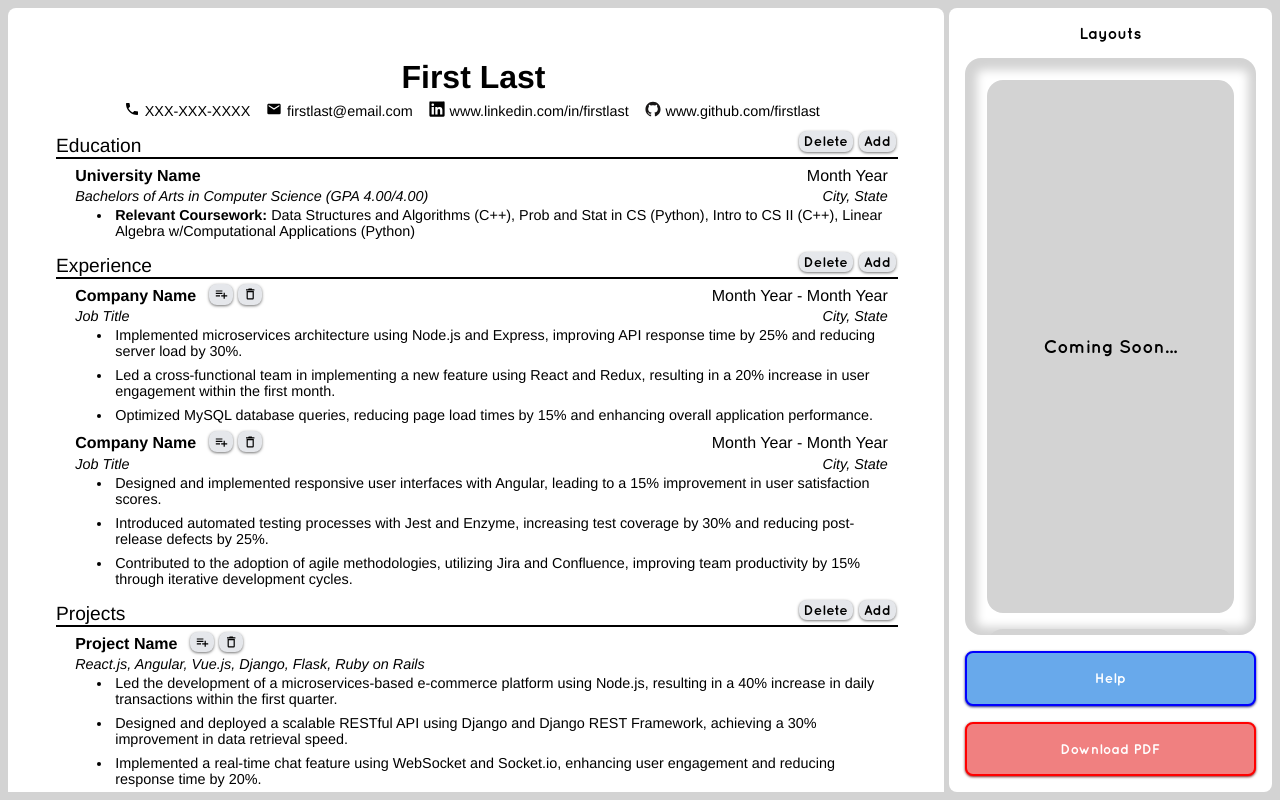
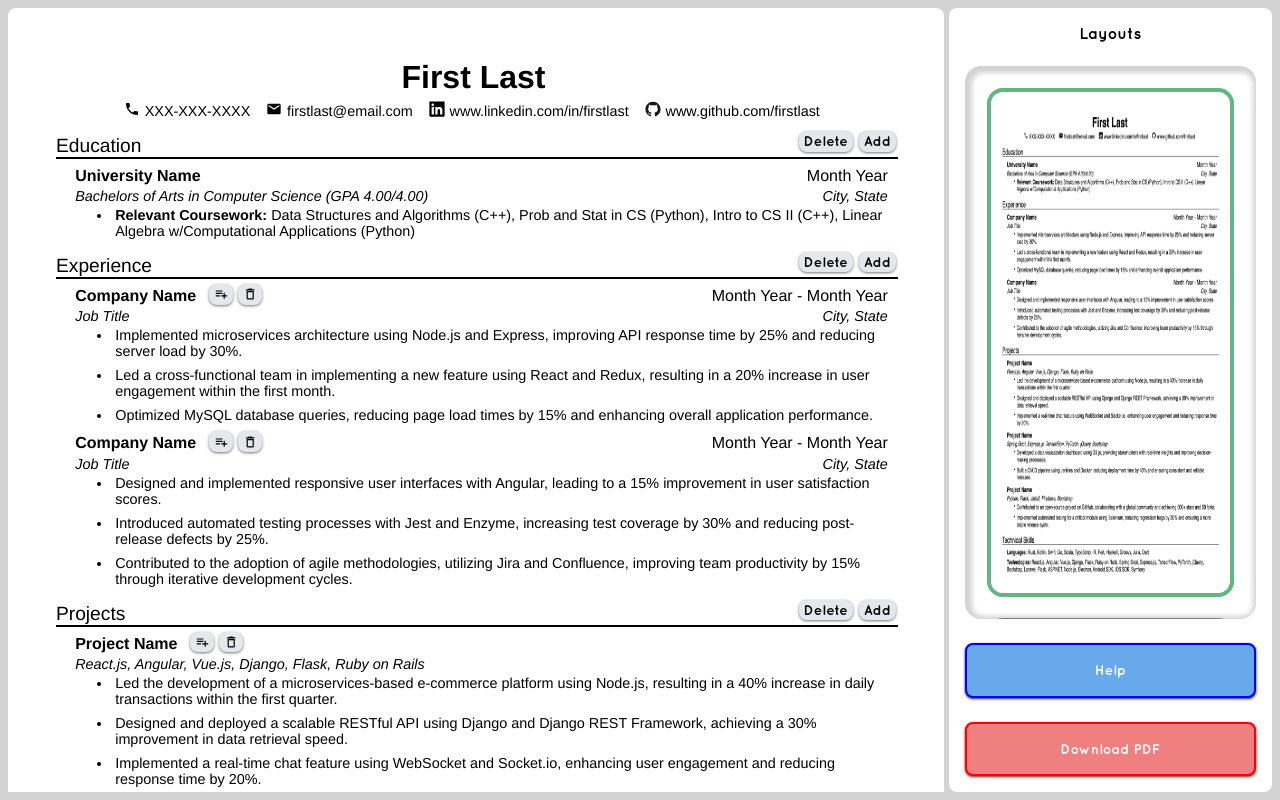
Before and after one commit to jehuzepedasilva2/cv-app, a React (Vite) app: page / in a window 1280 px wide. Built offline with nearby package versions, Linux system fonts and the light colour scheme.

Commit message:
made layouts clickable, only one layout option for now

```diff
--- a/src/Buttons.jsx
+++ b/src/Buttons.jsx
@@ -36,8 +36,6 @@ ListItemDeleteButton.propTypes = {
   setInfo: PropTypes.func,
   id: PropTypes.string,
 }
-
-// TODO: correctly disable the corresponding edit buttons when deleting list items
 
 function mainSectionAdds(thisId, isEducation, isProject) {
   let obj;
--- a/src/Layouts.jsx
+++ b/src/Layouts.jsx
@@ -1,6 +1,51 @@
 import './styles/Layouts.css';
+import {
+  contactInfo,
+  educationInfo,
+  experienceInfo,
+  projectsInfo,
+  technicalSkillsInfo
+} from './data.js';
+import Section from "./Section.jsx";
+import TopPage from "./TopPage.jsx";
+import layoutOne from './assets/imgs/layout-1.png'
+
+// eslint-disable-next-line
+function LayoutOne() {
+  return (
+    <div id="pdf-document" className="page">
+      <TopPage
+        contactInfo={contactInfo}
+      />
+      <Section
+        sectionTitle='Education'
+        information={educationInfo}
+        isEducation={true}
+      />
+      <Section
+        sectionTitle='Experience'
+        information={experienceInfo}
+      />
+      <Section
+        sectionTitle='Projects'
+        information={projectsInfo}
+        isProjects={true}
+      />
+      <Section
+        sectionTitle='Technical Skills'
+        information={technicalSkillsInfo}
+        isSkills={true}
+      />
+    </div>
+  );
+}
 
 export default function LayoutsSide() {
+
+  const handleClick = (e) => {
+    e.target.classList.add('curr-layout');
+  }
+
   return (
     <>
       <div id="hl1" className="heading-layout">
@@ -16,25 +61,31 @@ export default function LayoutsSide() {
         </div>
       </div>
       <div className="layout-choices">
-        <div id="l01" className="layout">
+        <div id="l01" className="layout one">
+          <img
+            id='l01-img'
+            //! REMOVE THIS
+            className='curr-layout'
+            src={layoutOne}
+            onClick={handleClick}
+            ></img>
+        </div>
+        <div id="l02" className="layout two">
           Coming Soon...
         </div>
-        <div id="l02" className="layout">
+        <div id="l03" className="layout three">
           Coming Soon...
         </div>
-        <div id="l03" className="layout">
+        <div id="l04" className="layout four">
           Coming Soon...
         </div>
-        <div id="l04" className="layout">
+        <div id="l05" className="layout five">
           Coming Soon...
         </div>
-        <div id="l05" className="layout">
+        <div id="l06" className="layout six">
           Coming Soon...
         </div>
-        <div id="l06" className="layout">
-          Coming Soon...
-        </div>
-        <div id="l07" className="layout">
+        <div id="l07" className="layout seven">
           Coming Soon...
         </div>
       </div>
--- a/src/Section.jsx
+++ b/src/Section.jsx
@@ -116,7 +116,7 @@ function ListItem({
   parentId,
   id
 }) {
-
+  console.log(parentId.substring(0, 3));
   const handleBlurCallback = (e) => {
         setInfo(information.map(item => {
           if (item.id === parentId) {
--- a/src/styles/HelpModal.css
+++ b/src/styles/HelpModal.css
@@ -79,3 +79,34 @@
   width: 5%;
   height: 5%;
 }
+
+@media (max-width: 1000px) {
+  .help-modal-content {
+    height: 60%;
+    width: 60%;
+    overflow: scroll;
+  }
+
+  .content {
+    padding: 3rem;
+  }
+}
+
+@media (max-width: 500px) {
+  .help-modal-content {
+    height: 80%;
+    width: 100%;
+    overflow: scroll;
+  }
+
+  .content {
+    padding: 1rem;
+  }
+}
+
+@media (max-height: 350px) {
+  .help-modal-content{
+    height: 100%;
+    width: 100%;
+  }
+}
--- a/src/styles/Layouts.css
+++ b/src/styles/Layouts.css
@@ -41,11 +41,11 @@
 .layout-choices {
   display: flex;
   flex-wrap: wrap;
-  gap: 1rem;
+  gap: 1.3rem;
   padding: 1.4rem;
   border-radius: 1rem;
   height: 100%;
-  box-shadow: inset 2px 2px 10px 10px lightgray;
+  box-shadow: inset 2px 2px 5px 5px lightgray;
   overflow: scroll;
   scroll-snap-type: y mandatory;
   scroll-behavior: smooth;
@@ -54,7 +54,30 @@
 
 .layout-choices > * {
   /* goes on the children */
-  scroll-snap-align: center; /* Adjust to 'center' or 'end' if needed */
+  scroll-snap-align: center;
+}
+
+.layout {
+  box-sizing: border-box;
+  cursor: pointer;
+  transition: transform 0.3s ease-in-out;
+  border: 4px solid gray;
+}
+
+img.curr-layout {
+  border: 4px solid #4ade8094;
+}
+
+.layout:active {
+  transform: scale(1.1);
+}
+
+.layout > img {
+  width: 100%;
+  height: 100%;
+  background-size: contain;
+  background-position: center;
+  border-radius: 1rem;
 }
 
 
--- a/src/styles/Page.css
+++ b/src/styles/Page.css
@@ -34,6 +34,8 @@
   height: 100vh;
   position: relative;
   padding: 0.5rem;
+
+  min-height: 350px;
 }
 
 .page {
@@ -69,6 +71,7 @@ button {
 }
 
 .right {
+  /* maybe 8.5 */
   width: calc(100vw - 8.5in);
   background-color: white;
   border-radius: 0.5rem;
@@ -76,7 +79,7 @@ button {
   flex-direction: column;
   padding: 1rem;
 
-  gap: 1rem;
+  gap: 1.5rem;
 }
 
 @media (max-width: 13in) {
```
Also changed, not shown: src/assets/imgs/layout-1.png (added).
